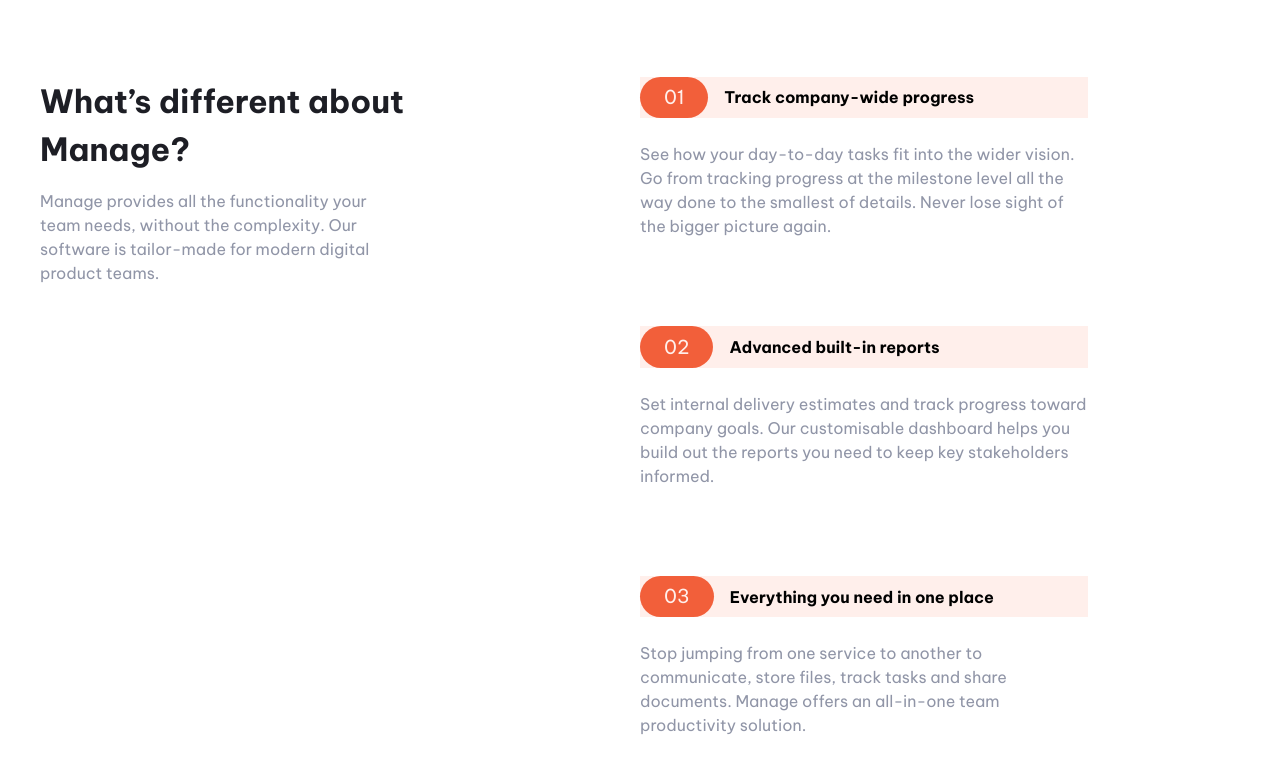
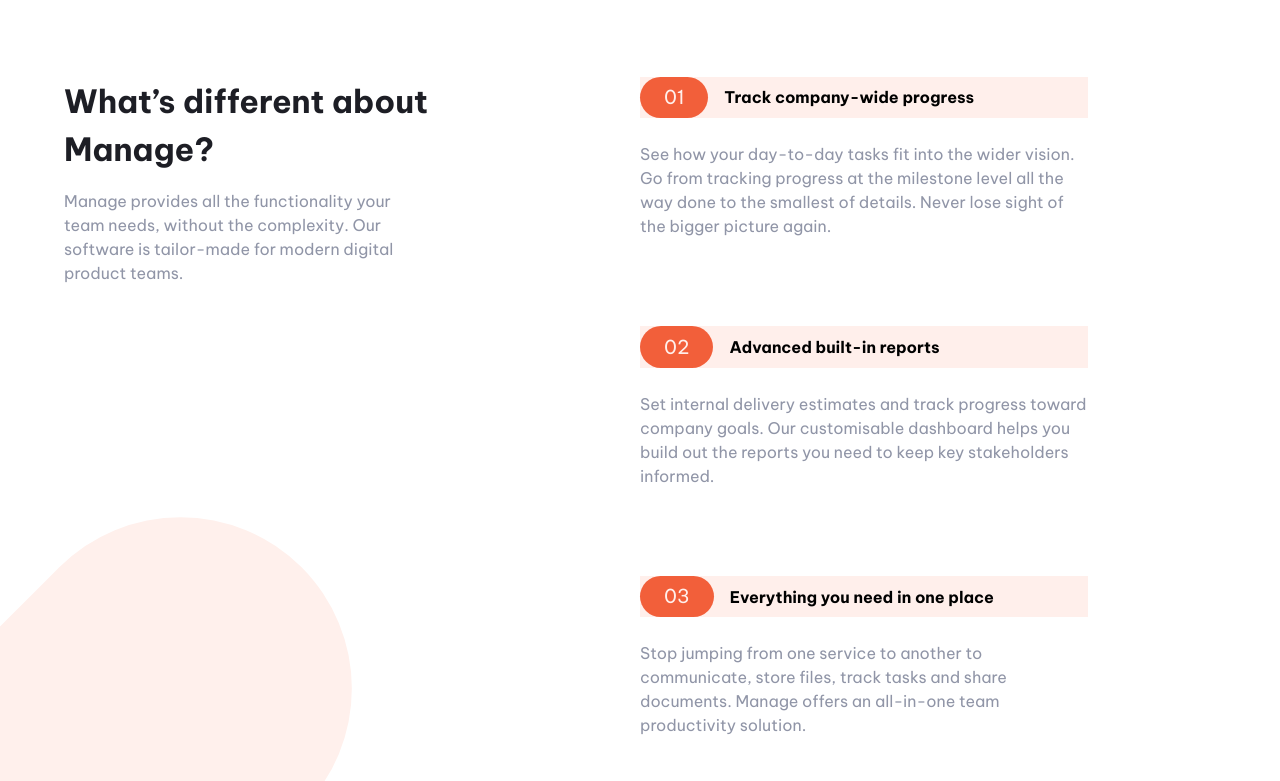
Before and after one commit to Robertron624/manage-landing-page, a website: page index.html in a window 1280 px wide. Shown: the part 690-1471 px from the top of the page. Drawn offline with nearby package versions, Linux system fonts and the light colour scheme.

Commit message:
background shape mobile and desktop

```diff
--- a/index.css
+++ b/index.css
@@ -210,7 +210,25 @@
 
 main {
     text-align: center;
+    position: relative;
 }
+
+/* Main section background-shape */
+
+.main-background-shape {
+    position: absolute;
+    top: 0;
+    left: 0;
+    width: 100%;
+    z-index: -1;
+    background-image: url(/images/bg-tablet-pattern.svg);
+    background-repeat: no-repeat;
+    background-size: contain;
+    height: 40rem;
+    background-position: top 4.5rem right -16rem;
+}
+
+/* Intro section */
 
 section.intro-text {
     padding: 0 1.5rem;
@@ -576,7 +594,6 @@
         margin-top: 3rem;
     }
 
-
     .header-illustration .intro-text h1 {
         font-size: 3rem;
         margin-bottom: 1.5rem;
@@ -590,6 +607,13 @@
         max-width: 60%  ;
     }
 
+
+    .main-background-shape {
+        height: 60rem;
+        background-position: bottom -7.5rem left -18rem;
+        background-size: 40rem;
+    }
+
     section.intro-text {
         display: none;
     }
@@ -600,7 +624,7 @@
         max-width: 1200px;
         margin-inline: auto;
         text-align: left;
-        padding: 0;
+        padding: 0 1.5rem;
     }
 
     section.manage .texts h2 {
@@ -647,7 +671,7 @@
 
     footer .simplify {
         background-image: url(/images/bg-simplify-section-desktop.svg);
-        padding: 2rem 0;
+        padding: 2rem 1.5rem;
         text-align: left;
     }
 
@@ -686,7 +710,7 @@
     }
 
     .bottom .inner-bottom .newsletter {
-        margin: 0;
+        margin: 0 0 0 auto;
     }
 
     .bottom form .error {
@@ -699,7 +723,6 @@
         width: 32%;
     }
 
-    .bottom .inner-bottom .newsletter,
     .bottom .inner-bottom .links,
     .bottom .inner-bottom .logo-socials .social-media {
         margin-bottom: 0;
--- a/index.html
+++ b/index.html
@@ -214,6 +214,7 @@
                 </div>
                 <button class="get-started">Get Started</button>
             </section>
+            <div class="main-background-shape"></div>
         </main>
         <footer>
             <div class="simplify">
@@ -231,6 +232,7 @@
                     >
                     <input
                         type="text"
+                        autocomplete="email"
                         id="email"
                         name="email"
                         placeholder="Updates in your inbox…"
@@ -349,24 +351,6 @@
             </p>
             </div>
         </footer>
-        <!--
-
-  Simplify how your team works today.
-  Get Started
-
-  Home
-  Pricing
-  Products
-  About Us
-  Careers
-  Community
-  Privacy Policy
-
-  Updates in your inbox…
-  Go
-
-  Copyright 2020. All Rights Reserved -->
-
         <script src="https://unpkg.com/embla-carousel"></script>
         <script type="module" src="index.js"></script>
     </body>
```
